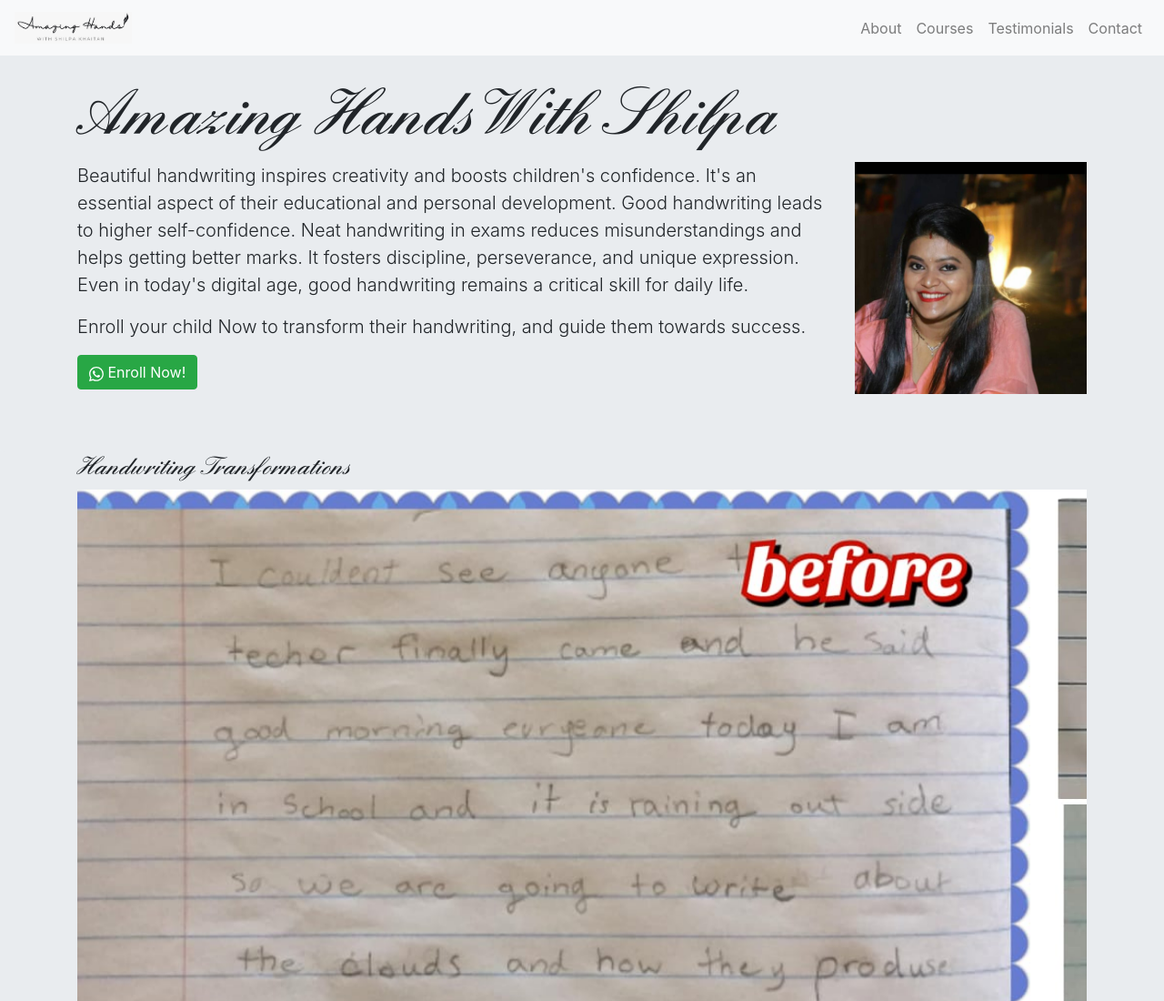
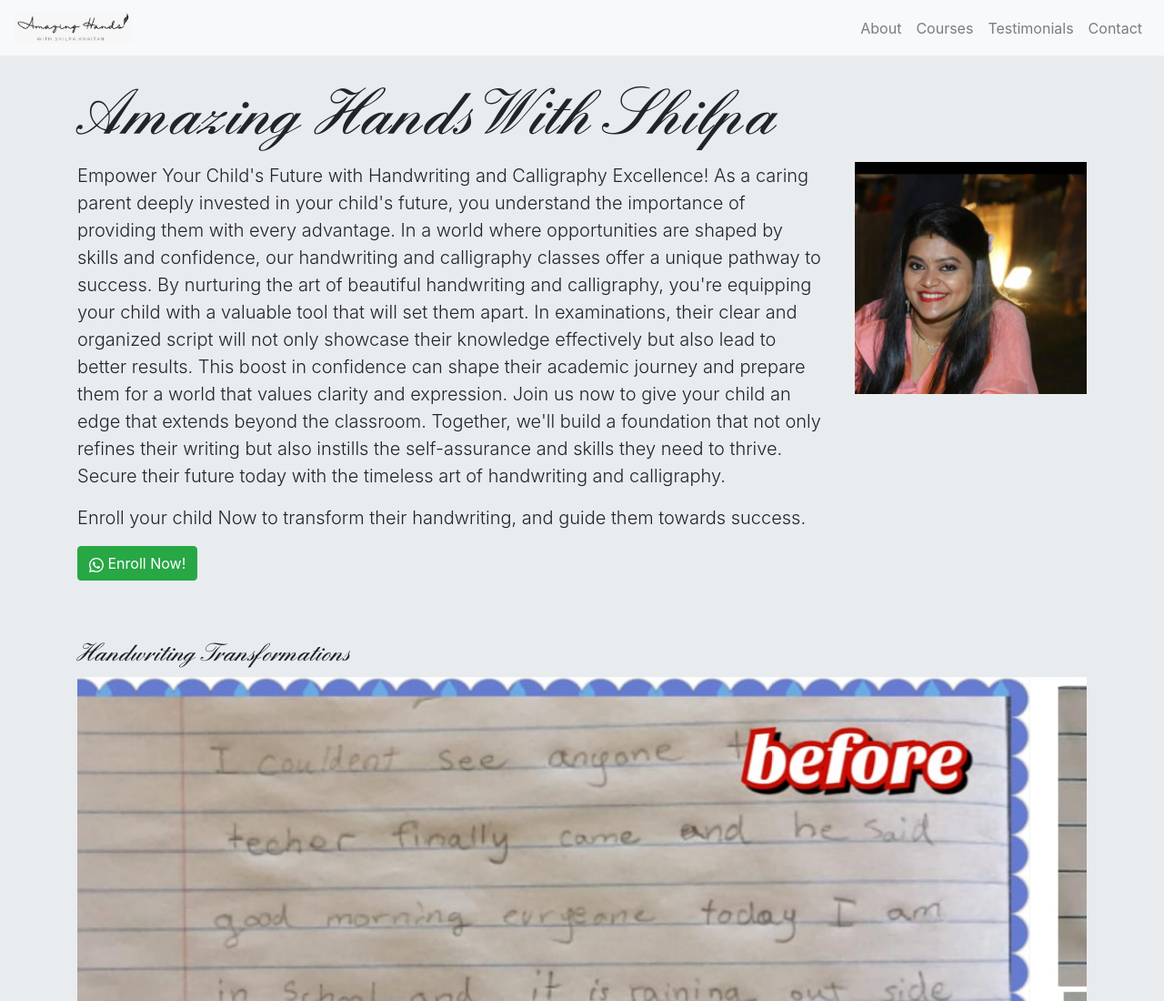
Before and after one commit to amazinghandswithshilpa/amazinghandswithshilpa.github.io, a plain HTML site: page index.html in a window 1280 px wide. Shown: the top 1100 px of the page at 91% size. Drawn offline with nearby package versions, Linux system fonts and the light colour scheme.

Commit message:
Update index.html

```diff
--- a/index.html
+++ b/index.html
@@ -41,7 +41,13 @@
          <h1 class="display-3 fancy-handwriting">Amazing Hands With Shilpa</h1>
          <div class="row">
             <div class="col-md-9">
-               <p class="lead">Beautiful handwriting inspires creativity and boosts children's confidence. It's an essential aspect of their educational and personal development. Good handwriting leads to higher self-confidence. Neat handwriting in exams reduces misunderstandings and helps getting better marks. It fosters discipline, perseverance, and unique expression. Even in today's digital age, good handwriting remains a critical skill for daily life.</p>
+               <p class="lead">Empower Your Child's Future with Handwriting and Calligraphy Excellence!
+
+As a caring parent deeply invested in your child's future, you understand the importance of providing them with every advantage. In a world where opportunities are shaped by skills and confidence, our handwriting and calligraphy classes offer a unique pathway to success.
+
+By nurturing the art of beautiful handwriting and calligraphy, you're equipping your child with a valuable tool that will set them apart. In examinations, their clear and organized script will not only showcase their knowledge effectively but also lead to better results. This boost in confidence can shape their academic journey and prepare them for a world that values clarity and expression.
+
+Join us now to give your child an edge that extends beyond the classroom. Together, we'll build a foundation that not only refines their writing but also instills the self-assurance and skills they need to thrive. Secure their future today with the timeless art of handwriting and calligraphy.</p>
                <p class="lead">Enroll your child Now to transform their handwriting, and guide them towards success.
                </p>
                <a class="btn btn-success" href="https://wa.me/918252889765?text=I%20want%20to%20know%20more%20about%20Handwriting%20Classes"><svg xmlns="http://www.w3.org/2000/svg" width="16" height="16" fill="currentColor" class="bi bi-whatsapp" viewBox="0 0 16 16">
```
